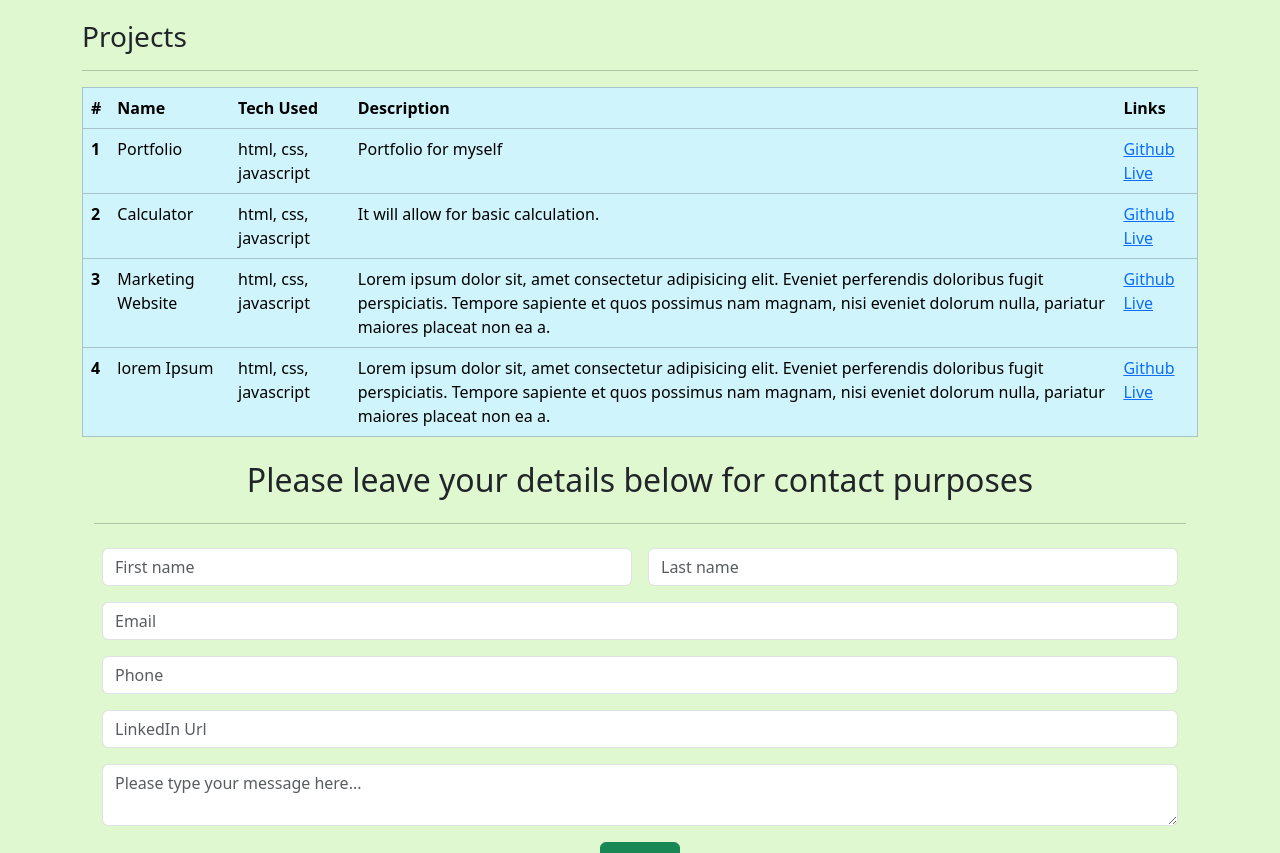
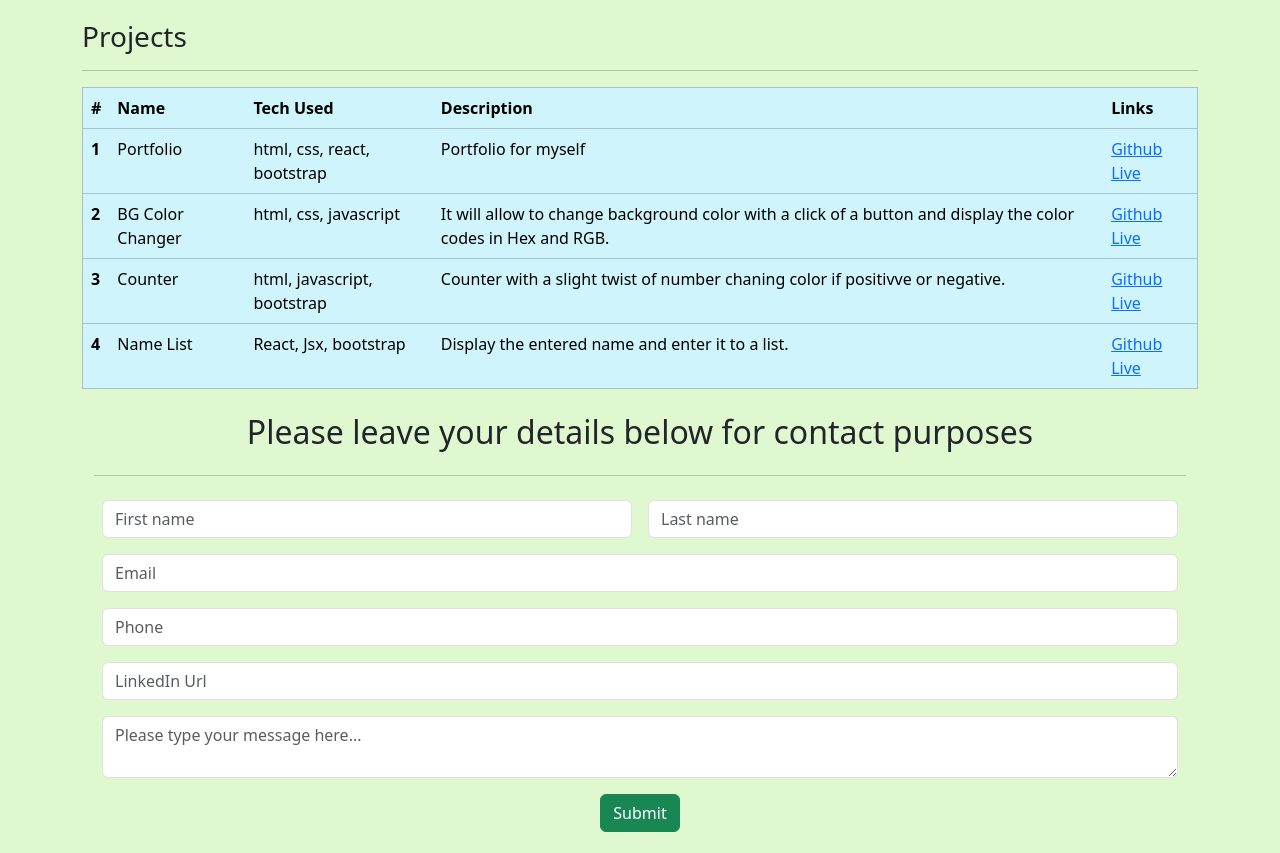
Before and after one commit to AashPau/react-resume, a React (Vite) app: page / in a window 1280 px wide. Shown: the part 580-1433 px from the top of the page. Built offline with nearby package versions, Linux system fonts and the light colour scheme.

Commit message:
added relevant links to the buttons and updated the textand projects

```diff
--- a/src/Component/Header.jsx
+++ b/src/Component/Header.jsx
@@ -16,11 +16,19 @@ export const Header = () => {
 					</div>
 					<div className="col-md-10">
 						<h1>Aashish Paudel</h1>
-						<p>Software Engineer</p>
-						<p>Phone: 04xxxxx | email: aa@asdnasda.com</p>
-						<button className="btn btn-primary">Download Resume</button>
+						<p>Software Developer</p>
+						<p>Phone: 04xxxxx | email: aashpau@gmail.com</p>
+						<a href="" className="btn btn-primary">
+							Download Resume
+						</a>
 						<br />
-						<button className="btn btn-secondary mt-2">Github Profile</button>
+						<a
+							href="https://github.com/AashPau"
+							className="btn btn-secondary mt-2"
+							target="_blank"
+						>
+							Github Profile
+						</a>
 					</div>
 				</div>
 			</div>
--- a/src/Component/Projects.jsx
+++ b/src/Component/Projects.jsx
@@ -20,47 +20,69 @@ export const Projects = () => {
 						<tr>
 							<th scope="row">1</th>
 							<td>Portfolio</td>
-							<td>html, css, javascript</td>
+							<td>html, css, react, bootstrap</td>
 							<td>Portfolio for myself</td>
 							<td>
-								<a href="">Github</a> <a href="">Live</a>
+								<a href="https://github.com/AashPau/Portfolio" target="_blank">
+									Github
+								</a>{" "}
+								<a href="aashishpaudel.com" target="_blank">
+									Live
+								</a>
 							</td>
 						</tr>
 						<tr>
 							<th scope="row">2</th>
-							<td>Calculator</td>
+							<td>BG Color Changer</td>
 							<td>html, css, javascript</td>
-							<td>It will allow for basic calculation.</td>
 							<td>
-								<a href="">Github</a> <a href="">Live</a>
+								It will allow to change background color with a click of a
+								button and display the color codes in Hex and RGB.
+							</td>
+							<td>
+								<a
+									href="https://github.com/AashPau/react-bg-color-changer"
+									target="_blank"
+								>
+									Github
+								</a>{" "}
+								<a
+									href="https://react-bg-color-changer-indol.vercel.app"
+									target="_blank"
+								>
+									Live
+								</a>
 							</td>
 						</tr>
 						<tr>
 							<th scope="row">3</th>
-							<td>Marketing Website</td>
-							<td>html, css, javascript</td>
+							<td>Counter</td>
+							<td>html, javascript, bootstrap</td>
 							<td>
-								Lorem ipsum dolor sit, amet consectetur adipisicing elit.
-								Eveniet perferendis doloribus fugit perspiciatis. Tempore
-								sapiente et quos possimus nam magnam, nisi eveniet dolorum
-								nulla, pariatur maiores placeat non ea a.
+								Counter with a slight twist of number chaning color if positivve
+								or negative.
 							</td>
 							<td>
-								<a href="">Github</a> <a href="">Live</a>
+								<a href="https://github.com/AashPau/counter" target="_blank">
+									Github
+								</a>{" "}
+								<a href="https://counter-plum-rho.vercel.app/" target="_blank">
+									Live
+								</a>
 							</td>
 						</tr>
 						<tr>
 							<th scope="row">4</th>
-							<td>lorem Ipsum</td>
-							<td>html, css, javascript</td>
+							<td>Name List</td>
+							<td>React, Jsx, bootstrap</td>
+							<td>Display the entered name and enter it to a list.</td>
 							<td>
-								Lorem ipsum dolor sit, amet consectetur adipisicing elit.
-								Eveniet perferendis doloribus fugit perspiciatis. Tempore
-								sapiente et quos possimus nam magnam, nisi eveniet dolorum
-								nulla, pariatur maiores placeat non ea a.
-							</td>
-							<td>
-								<a href="">Github</a> <a href="">Live</a>
+								<a href="https://github.com/AashPau/namelist" target="_blank">
+									Github
+								</a>{" "}
+								<a href="https://namelist-pied.vercel.app/" target="_blank">
+									Live
+								</a>
 							</td>
 						</tr>
 					</tbody>
```
